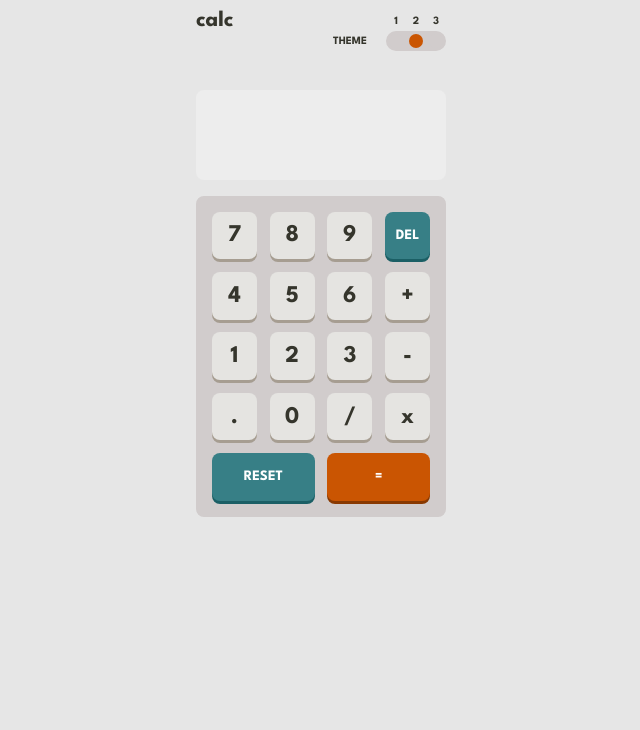
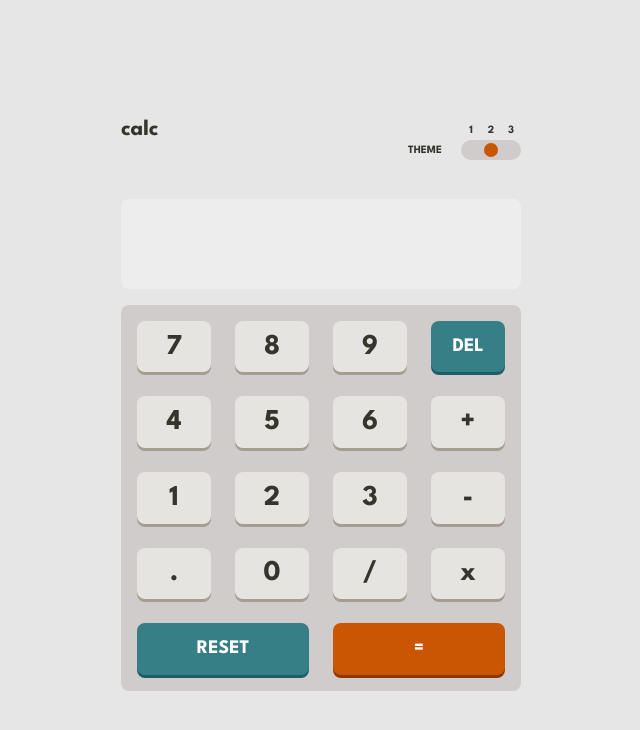
Before and after one commit to paulohmoreira/calculator-app, a plain HTML site: page index.html in a window 1280 px wide. Shown: the whole page, without its empty margins (319-959 px from the left). Drawn offline with Linux system fonts and the light colour scheme.

Commit message:
melhorias na responsividade

```diff
--- a/assets/css/styles.css
+++ b/assets/css/styles.css
@@ -26,9 +26,11 @@ button {
 
 .container {
   max-width: 250px;
+  height: 100vh;
   margin: auto;
   display: flex;
   flex-direction: column;
+  justify-content: center;
 }
 
 .topo,
@@ -168,3 +170,47 @@ button.btn:hover,
 button.active:hover {
   filter: brightness(1.5);
 }
+
+@media (min-width: 350px) and (max-width: 575.98px) {
+  .container {
+    max-width: 300px;
+  }
+
+  .calculadora {
+    grid-template-rows: repeat(4, 1fr) 0.8fr;
+    padding: 1.4rem;
+  }
+
+  .tela {
+    margin-bottom: 1.5rem;
+  }
+
+  .btn:not(#reset-button):not(#equals-button) {
+    padding: 1.3rem .4rem;
+  }
+
+}
+
+@media (min-width: 576px) {
+  body {
+    font-size: 2.5rem;
+  }
+
+  .container {
+    max-width: 400px;
+  }
+
+  .calculadora {
+    gap: 1.5rem;
+  }
+
+  button {
+    font-size: 1.8rem;
+  }
+
+  #reset-button,
+  #equals-button,
+  #del {
+    font-size: 1.2rem;
+  }
+}
```
